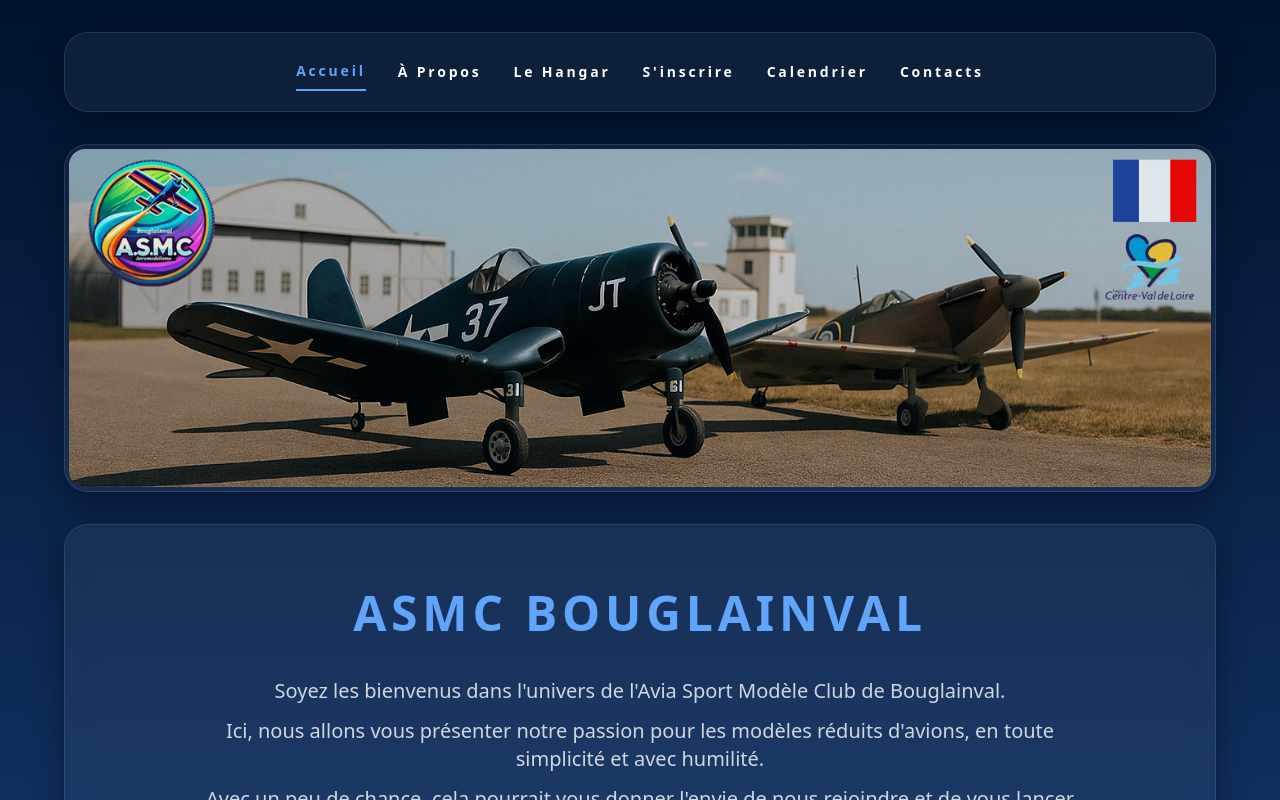
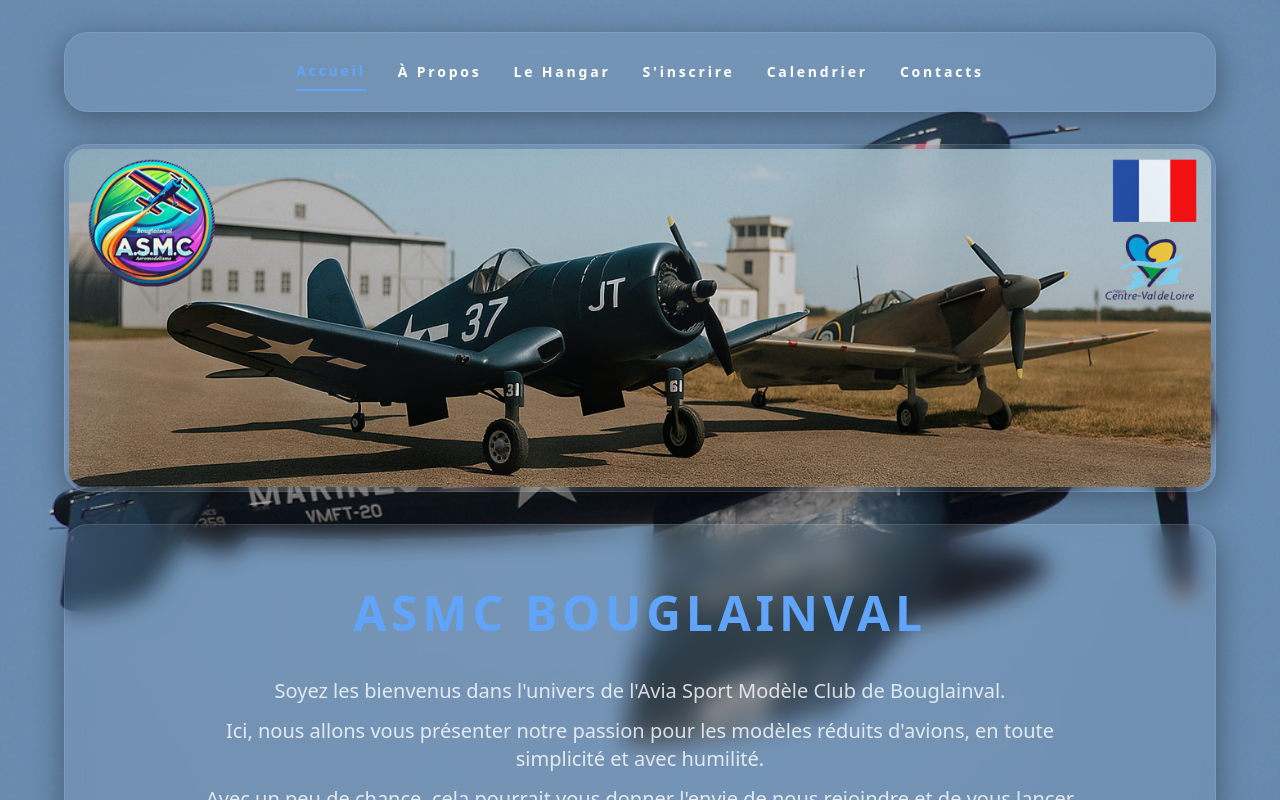
Before and after one commit to leschaeveemmanuel-rgb/asmc-site, a React (Vite) app: page / in a window 1280 px wide. Shown: the top 800 px of the page. Built offline with nearby package versions, Linux system fonts and the light colour scheme.

Commit message:
Add files via upload

```diff
--- a/src/index.css
+++ b/src/index.css
@@ -4,9 +4,17 @@
 
 body {
   margin: 0;
-  padding: 0;
-  background: linear-gradient(180deg, #01122c 0%, #163b74 100%);
-  min-height: 100vh;
+  /* On applique un filtre noir à 85% d'opacité PAR-DESSUS l'image */
+  background-image:
+    linear-gradient(rgba(10, 25, 47, 0.20), rgba(10, 25, 47, 0.20)),
+    url('/fond-club.jpg');
+
+  background-size: cover;
+  background-position: center;
+  background-attachment: fixed; /* L'image ne bouge pas, seul le contenu défile */
+  background-repeat: no-repeat;
+
+  background-color: #0a192f; /* Couleur de secours */
   color: white;
   font-family: 'Inter', sans-serif;
 }
```
